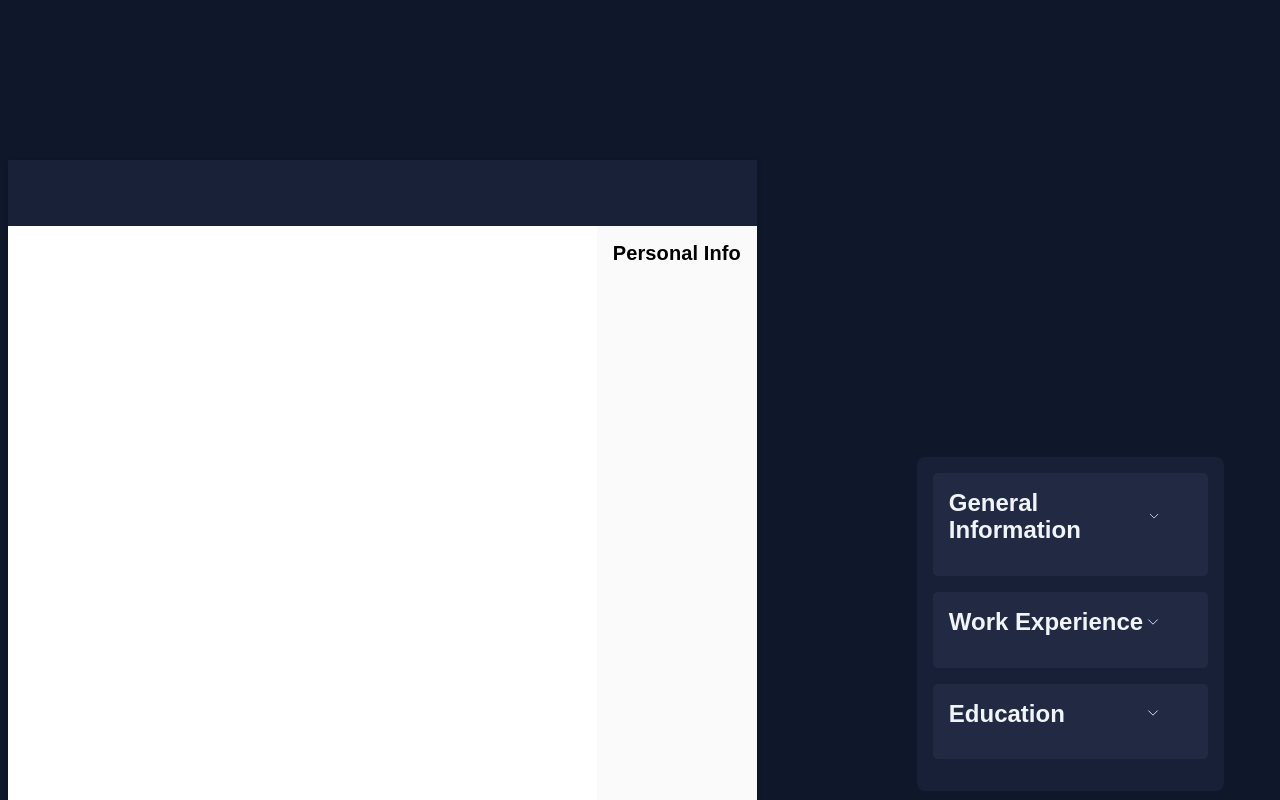
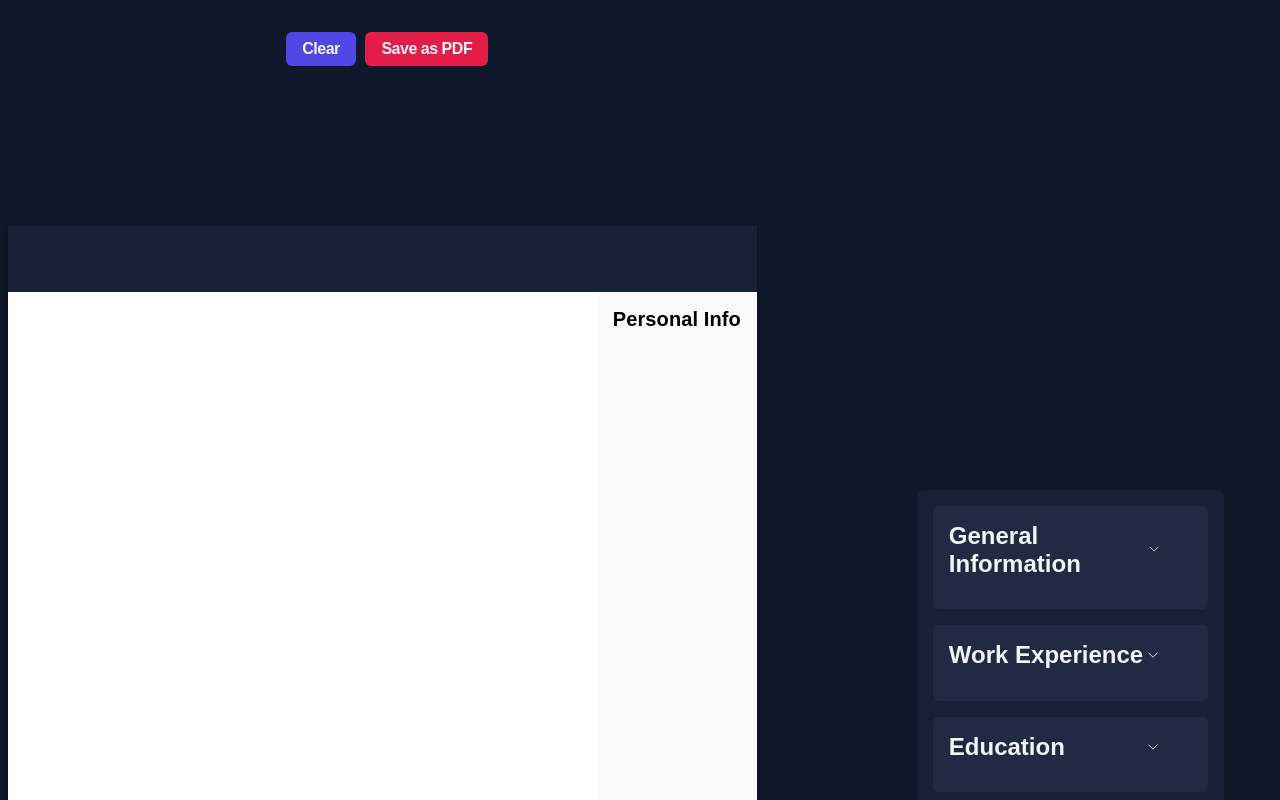
Before and after one commit to kwstaseL/cv-application, a React (Vite) app: page / in a window 1280 px wide. Shown: the top 800 px of the page. Built offline with nearby package versions, Linux system fonts and the light colour scheme.

Commit message:
Add JSX to PDF converter and download option

```diff
--- a/package.json
+++ b/package.json
@@ -10,6 +10,8 @@
     "preview": "vite preview"
   },
   "dependencies": {
+    "html2canvas": "^1.4.1",
+    "jspdf": "^2.5.1",
     "react": "^18.2.0",
     "react-dom": "^18.2.0",
     "string-similarity": "^4.0.4",
--- a/src/App.jsx
+++ b/src/App.jsx
@@ -4,6 +4,9 @@ import Canvas from "./Canvas/Canvas";
 import Forms from "./Forms/Forms";
 import { availableNames } from "../src/misc/NamingRegistry";
 import { v4 as uuidv4 } from "uuid";
+import Options from "./Options/Options";
+import html2canvas from "html2canvas";
+import jsPDF from "jspdf";
 
 function App() {
   const initialCVData = {
@@ -191,10 +194,30 @@ function App() {
     setIdSelected(null); // Reset idSelected to null
   }
 
+  // Options event listeners
+
+  function onClear() {
+    setCVData(initialCVData);
+    resetEditState();
+  }
+
+  function onSave() {
+    const capture = document.querySelector(".cv");
+    html2canvas(capture).then((canvas) => {
+      const imgData = canvas.toDataURL("img/png");
+      const doc = new jsPDF("p", "mm", "a4");
+      const componentWidth = doc.internal.pageSize.getWidth();
+      const componentHeight = doc.internal.pageSize.getHeight();
+      doc.addImage(imgData, "PNG", 0, 0, componentWidth, componentHeight);
+      doc.save("cv.pdf");
+    });
+  }
+
   return (
     <>
       <main className="main">
         <section className="upper container">
+          <Options onClear={onClear} onSave={onSave} />
           <Canvas cvData={cvData} sectionsAdded={sectionsAdded} />{" "}
           {/* Pass cvData to Canvas */}
         </section>
--- a/src/Options/Options.jsx
+++ b/src/Options/Options.jsx
@@ -2,19 +2,11 @@
 import "./Options.css";
 import Button from "../components/Button";
 
-function Options({ handleOptionsClick }) {
+function Options({ onClear, onSave }) {
   return (
     <div className="options">
-      <Button
-        title="Clear"
-        color="#4f46e5"
-        handleOptionsClick={handleOptionsClick}
-      />
-      <Button
-        title="Save as PDF"
-        color="#e11d48"
-        handleOptionsClick={handleOptionsClick}
-      />
+      <Button title="Clear" color="#4f46e5" onClick={onClear} />
+      <Button title="Save as PDF" color="#e11d48" onClick={onSave} />
     </div>
   );
 }
```
Also changed, not shown: 1 other file (tests, documents, lock files or other folders).
